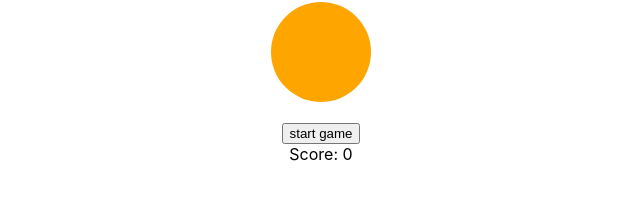
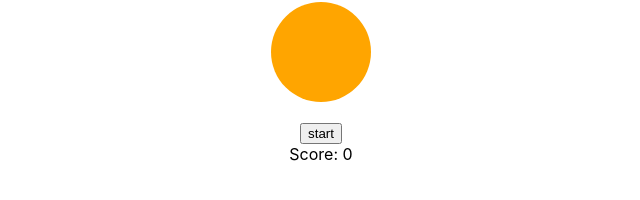
Before and after one commit to DzabievaAA/SimonGame, a React (Create React App) app: page / in a window 1280 px wide. Shown: the part 378-578 px from the top of the page, without its empty margins (319-959 px from the left). Built offline with nearby package versions, Linux system fonts and the light colour scheme.

Commit message:
visible/invisible button start/next lvl

```diff
--- a/src/Game/Game.jsx
+++ b/src/Game/Game.jsx
@@ -10,6 +10,29 @@ function Game() {
     let [animationPlaying, setAnimationPlaying] = useState(false);
     let [score, setScore] = useState(0);
     let [correctAnswers, setCorrectAnswers] = useState(0);
+    let [gameMoving, setGameMoving] = useState(true);
+
+
+
+    let textButton = ' ';
+    if(sequenceArray.length === 0) {
+      textButton = 'start';
+    } else {
+      textButton = 'next Lvl';
+    }
+
+  let buttonVision;
+  if(gameMoving === true) {
+    buttonVision = <button onClick={()=>{
+    addElementToSequence(4)
+    playSequence()
+    setGameMoving(false); }}>{textButton}</button>
+  }
+  else {
+    buttonVision = null;
+  }
+
+
 
     function addElementToSequence(arrSize) {
      randomIntForCircle = Math.floor(Math.random() * Math.floor(arrSize));
@@ -46,6 +69,8 @@ function Game() {
       }, 200 )
     }
 
+
+
   return (
     <div className="Game">
       {["Red", "Green", "Blue", "Orange"].map((ColorName, index)=>{
@@ -56,31 +81,34 @@ function Game() {
             return;
           }
           if(!animationPlaying){
+
             playAnimationForCircle(index)
+
             if (sequenceArray[correctAnswers] === index) {
               setCorrectAnswers(correctAnswers + 1);
               if (correctAnswers === sequenceArray.length -1){
                 alert("Level Completed");
                 setScore(score + 1);
                 setCorrectAnswers(0);
+                setGameMoving(true);
               }
             } else {
               alert("Game Over");
               setScore(0);
               setSequenceArray([]);
               setCorrectAnswers(0);
+              setGameMoving(true);
             }
           }
 
          }
          } color={ColorName}/>
       })}
-      <button onClick={()=>{
-        addElementToSequence(4)
-        playSequence() }}>start game</button>
+        {buttonVision}
       <Score text={score}/>
     </div>
   );
 }
 
+
 export default Game;
```
